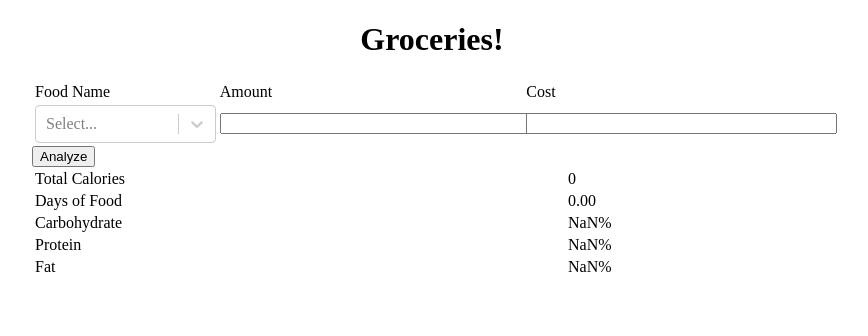
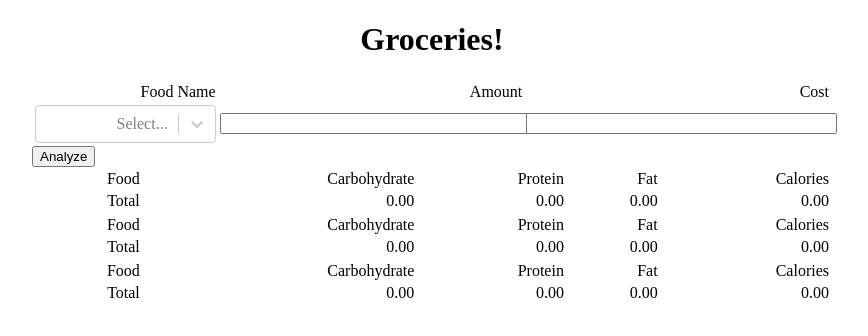
Before and after one commit to sebluy/groceries, a React app: page / in a window 1280 px wide. Both pictures are taken after a click on the button "Analyze". Shown: the top 336 px of the page, without its empty margins (208-1076 px from the left). Built offline with nearby package versions, Linux system fonts and the light colour scheme.

Commit message:
Cache foods and expand analysis

```diff
--- a/index.css
+++ b/index.css
@@ -23,3 +23,7 @@
 .error .react-select__control {
     border-color: red;
 }
+
+td {
+    text-align: right;
+}
--- a/src/components/Analysis.tsx
+++ b/src/components/Analysis.tsx
@@ -1,24 +1,47 @@
 import * as React from 'react'
+import {Food} from "../food";
 
 export class Analysis extends React.Component<any, any> {
 
     render() {
-        let fp = p => (p * 100).toFixed(2) + '%'
-        let ff = f => f.toFixed(2)
+        return (
+            <div>
+                {this.renderTable(this.props.raw)}
+                {this.renderTable(this.props.rdi)}
+                {this.renderTable(this.props.rdiPerDay)}
+            </div>
+        )
+    }
+
+    renderTable(foods: Array<Food>) {
         return (
             <table>
+                <thead>
+                    <tr>
+                        <td>Food</td>
+                        <td>Carbohydrate</td>
+                        <td>Protein</td>
+                        <td>Fat</td>
+                        <td>Calories</td>
+                    </tr>
+                </thead>
                 <tbody>
-                    {this.renderRow('Total Calories', this.props.calories)}
-                    {this.renderRow('Days of Food', ff(this.props.daysOfFood))}
-                    {this.renderRow('Carbohydrate', fp(this.props.carbohydrate))}
-                    {this.renderRow('Protein', fp(this.props.protein))}
-                    {this.renderRow('Fat', fp(this.props.fat))}
+                    {foods.map(food => this.renderFood(food))}
                 </tbody>
             </table>
         )
     }
 
-    renderRow(label, value) {
-        return <tr><td>{label}</td><td>{value}</td></tr>
+    renderFood(food: Food) {
+        let ff = f => f.toFixed(2)
+        return (
+            <tr key={food.description}>
+                <td>{food.description}</td>
+                <td>{ff(food.carbohydrate)}</td>
+                <td>{ff(food.protein)}</td>
+                <td>{ff(food.fat)}</td>
+                <td>{ff(food.calories)}</td>
+            </tr>
+        )
     }
 }
--- a/src/components/App.tsx
+++ b/src/components/App.tsx
@@ -5,16 +5,11 @@ import { Analysis } from './Analysis'
 import { GroceryDb } from '../grocery-db'
 import { Item } from '../item'
 import { Trip } from '../trip'
+import { Food } from '../food'
 
 export class App extends React.Component<any, any> {
 
     API_KEY: string = 'XJhL3a6dKg1b8xMzv5KA9GcuLLxmjeXFLfehyGbO'
-    RDI = {
-        calories: 2000,
-        fat: 78,
-        protein: 50,
-        carbohydrate: 275,
-    }
 
     db: GroceryDb
 
@@ -129,55 +124,75 @@ export class App extends React.Component<any, any> {
         let items = this.state.trip.items
         items = items.filter(item => item.valid())
         let promises = items.map(async (row) => {
-            return await this.lookupNutrition(row.food.value, row.amount)
+            let food = await this.lookupFood(row.food.value)
+            return food.scale(row.amount)
         })
-        Promise.all(promises).then((nutrition) => {
-            let totalCalories = nutrition.reduce<number>((sum, v: any) => sum + v.calories, 0)
-            let totalCarbohydrate = nutrition.reduce<number>((sum, v: any) => sum + v.carbohydrate, 0)
-            let totalProtein = nutrition.reduce<number>((sum, v: any) => sum + v.protein, 0)
-            let totalFat = nutrition.reduce<number>((sum, v: any) => sum + v.fat, 0)
-            let daysOfFood = totalCalories / this.RDI.calories
-            this.setState({analysis: {
-                calories: totalCalories,
-                daysOfFood:  daysOfFood,
-                carbohydrate: totalCarbohydrate / daysOfFood / this.RDI.carbohydrate,
-                protein: totalProtein / daysOfFood / this.RDI.protein,
-                fat: totalFat / daysOfFood / this.RDI.fat,
-            }})
+        Promise.all(promises).then(foods => {
+            this.setState({analysis: this.generateAnalysis(foods as Array<Food>)})
         })
     }
 
-    lookupNutrition(foodId, amount) {
-        let url = `https://api.nal.usda.gov/fdc/v1/food/${foodId}?api_key=${this.API_KEY}`
+    generateAnalysis(foods: Array<Food>) {
+        let raw = []
+        let rdi = []
+        let rdiPerDay = []
+        let rawTotal = Food.empty('Total')
+        let rdiTotal = Food.empty('Total')
+        let rdiPerDayTotal = Food.empty('Total')
+        foods.forEach(food => {
+            raw.push(food)
+            rawTotal = rawTotal.add(food)
+
+            let foodRDI = food.toRDI()
+            rdi.push(foodRDI)
+            rdiTotal = rdiTotal.add(foodRDI)
+        })
+
+        foods.forEach(food => {
+            let foodRDI = food.toRDI()
+            let foodRDIPerDay = foodRDI.scaleByFactor(1 / rdiTotal.calories)
+            rdiPerDay.push(foodRDIPerDay)
+            rdiPerDayTotal = rdiPerDayTotal.add(foodRDIPerDay)
+        })
+        raw.push(rawTotal)
+        rdi.push(rdiTotal)
+        rdiPerDay.push(rdiPerDayTotal)
+
+        return {raw, rdi, rdiPerDay}
+    }
+
+    async lookupFood(id, useCache = true): Promise<Food> {
+        let food
+        if (useCache) {
+            food = await this.db.getFood(id)
+            if (food) return food
+        }
+        food = await this.fetchFood(id)
+        await this.db.putFood(food)
+        return food
+    }
+
+    fetchFood(id): Promise<Food> {
+        let url = `https://api.nal.usda.gov/fdc/v1/food/${id}?api_key=${this.API_KEY}`
         return fetch(url)
             .then(response => response.json())
             .then(data => {
                 console.log(data)
-                let energy = data.foodNutrients.find(nutrient => nutrient.nutrient.name === 'Energy')
-                let carbohydrate = data.foodNutrients.find(
-                    nutrient => nutrient.nutrient.name === 'Carbohydrate, by difference'
-                )
-                let protein = data.foodNutrients.find(nutrient => nutrient.nutrient.name === 'Protein')
-                let fat = data.foodNutrients.find(nutrient => nutrient.nutrient.name === 'Total lipid (fat)')
-                return {
-                    calories: this.scale(amount, energy.amount),
-                    carbohydrate: this.scale(amount, carbohydrate.amount),
-                    protein: this.scale(amount, protein.amount),
-                    fat: this.scale(amount, fat.amount),
-                }
+                let nutrients = {}
+                data.foodNutrients.forEach(nutrient => {
+                    if (nutrient.nutrient.name === 'Energy' && nutrient.nutrient.unitName === 'kJ') return
+                    nutrients[nutrient.nutrient.name] = nutrient.amount
+                })
+                return new Food({
+                    id,
+                    description: data.description,
+                    amount: {raw: '100 g', number: 100, unit: 'g'},
+                    calories: nutrients['Energy'] || 0,
+                    carbohydrate: nutrients['Carbohydrate, by difference'] || 0,
+                    protein: nutrients['Protein'] || 0,
+                    fat: nutrients['Total lipid (fat)'] || 0,
+                })
             })
-    }
-
-    scale(amount, per100g) {
-        let scaled = amount.number * per100g
-        let unit = amount.unit
-        if (unit === 'kg' || unit === 'l') {
-            return scaled * 10
-        } else if (unit === 'lb') {
-            return scaled * 4.5359
-        } else if (unit === 'g' || unit === 'ml') {
-            return scaled / 100.0
-        }
     }
 
 }
--- /dev/null
+++ b/src/food.ts
@@ -0,0 +1,95 @@
+
+export class Food {
+
+    public static RDI = {
+        calories: 2000,
+        fat: 78,
+        protein: 50,
+        carbohydrate: 275,
+    }
+
+    public id: number
+    public amount: any
+    public description: string
+    public calories: number
+    public carbohydrate: number
+    public protein: number
+    public fat: number
+
+    constructor(o) {
+        Object.assign(this, o)
+    }
+
+    static empty(description) {
+        return new Food({
+            description,
+            calories: 0,
+            carbohydrate: 0,
+            protein: 0,
+            fat: 0,
+        })
+    }
+
+    add(f2: Food) {
+        return new Food({
+            id: this.id,
+            description: this.description,
+            amount: this.amount,
+            calories: this.calories + f2.calories,
+            carbohydrate: this.carbohydrate + f2.carbohydrate,
+            fat: this.fat + f2.fat,
+            protein: this.protein + f2.protein,
+        })
+    }
+
+    toRDI() {
+        return new Food({
+            id: this.id,
+            description: this.description,
+            amount: this.amount,
+            calories: this.calories / Food.RDI.calories,
+            fat: this.fat / Food.RDI.fat,
+            carbohydrate: this.carbohydrate / Food.RDI.carbohydrate,
+            protein: this.protein / Food.RDI.protein,
+        })
+    }
+
+    scale(amount2) {
+        let nFactor = amount2.number / this.amount.number
+        let uFactor = this.unitFactor(this.amount.unit, amount2.unit)
+        let factor = nFactor * uFactor
+        return new Food({
+            id: this.id,
+            description: this.description,
+            amount: {...amount2},
+            calories: this.calories * factor,
+            fat: this.fat * factor,
+            carbohydrate: this.carbohydrate * factor,
+            protein: this.protein * factor,
+        })
+    }
+
+    scaleByFactor(factor: number) {
+        return new Food({
+            id: this.id,
+            description: this.description,
+            amount: this.amount,
+            calories: this.calories * factor,
+            fat: this.fat * factor,
+            carbohydrate: this.carbohydrate * factor,
+            protein: this.protein * factor,
+        })
+    }
+
+    unitFactor(u1, u2) {
+        if (u1 !== 'g') throw new Error('Unknown conversion')
+        if (u2 === 'kg' || u2 === 'l') {
+            return 1000.0
+        } else if (u2 === 'lb') {
+            return 453.59
+        } else if (u2 === 'g' || u2 === 'ml') {
+            return 1.0
+        }
+    }
+
+}
--- a/src/grocery-db.ts
+++ b/src/grocery-db.ts
@@ -1,6 +1,7 @@
 import Dexie from 'dexie'
 import { Trip } from './trip'
 import { Item } from './item'
+import { Food } from './food'
 
 export class GroceryDb {
 
@@ -8,10 +9,12 @@ export class GroceryDb {
 
     constructor() {
         this.db = new Dexie('GroceryDB')
-        this.db.version(1).stores({
+        this.db.version(2).stores({
             trips: '++id',
+            foods: 'id',
         })
         this.db.trips.mapToClass(Trip)
+        this.db.foods.mapToClass(Food)
     }
 
     getTrip(id: number): Promise<Trip> {
@@ -21,6 +24,14 @@ export class GroceryDb {
         })
     }
 
+    getFood(id: number): Promise<Food> {
+        return this.db.foods.get(id)
+    }
+
+    putFood(food: Food): Promise<number> {
+        return this.db.foods.put(food)
+    }
+
     putTrip(trip: Trip): Promise<number> {
         return this.db.trips.put(trip)
     }
```
Also changed, not shown: 1 other file (tests, documents, lock files or other folders).
